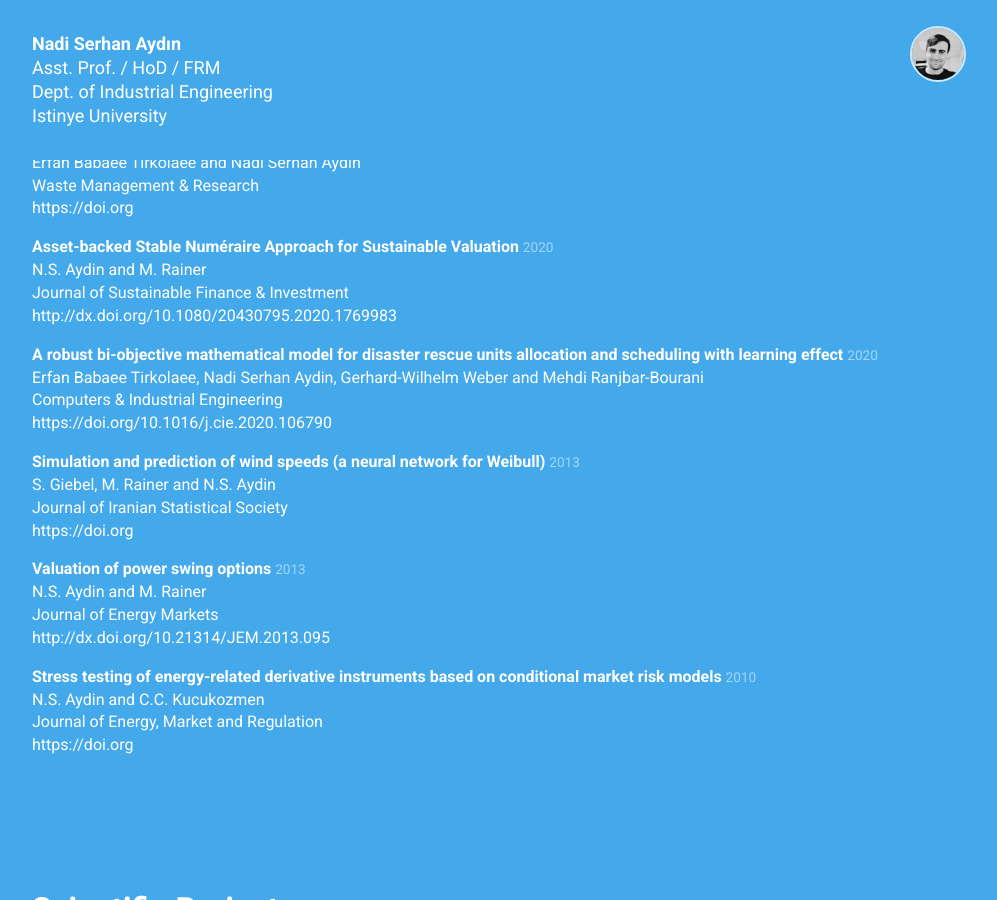
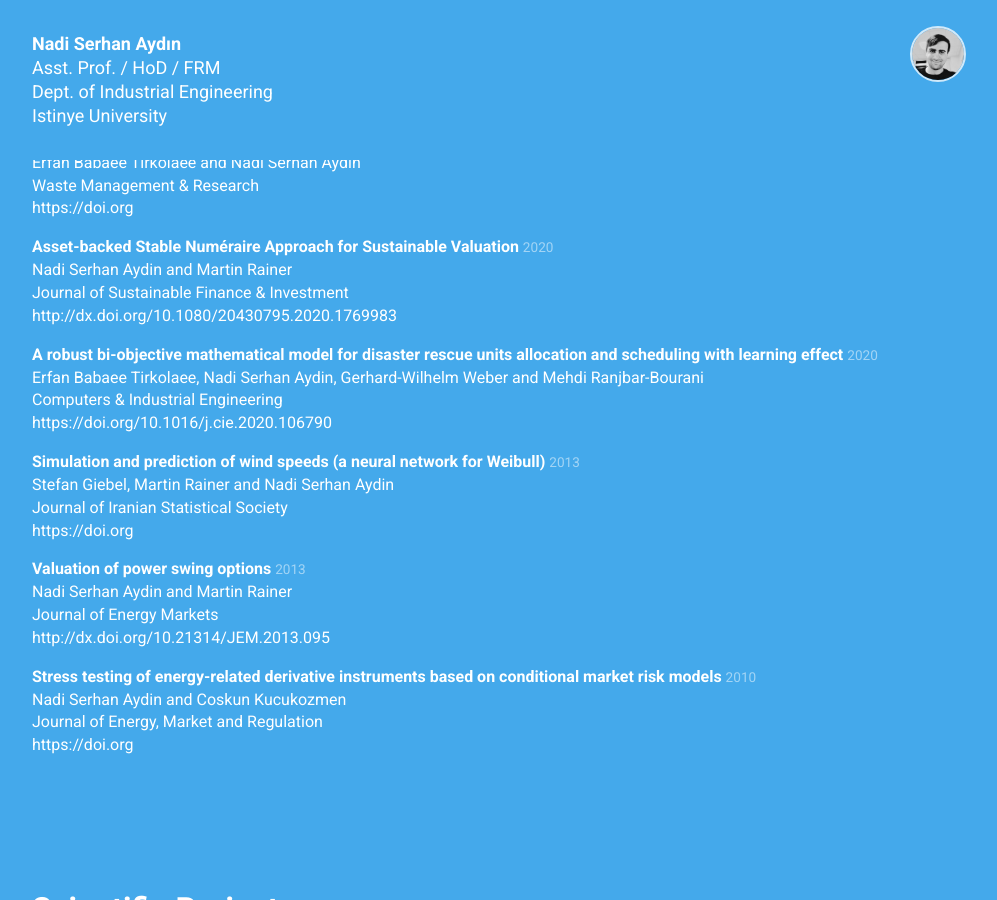
Before and after one commit to nsydn/nsydn.github.io, a Jekyll site: the page built from index.html, in a window 1280 px wide and 900 px high, scrolled down 1326 px. Shown: the whole window, without its empty margins (38-1035 px from the left). Built offline with Jekyll 4.4.1, drawn with Linux system fonts in a browser that asks for light colours; nearby versions of some CDN libraries.

Commit message:
Update publications.yml

```diff
--- a/_data/publications.yml
+++ b/_data/publications.yml
@@ -61,7 +61,7 @@
 -
   type: journal_article
   title: Asset-backed Stable Numéraire Approach for Sustainable Valuation
-  authors: N.S. Aydin and M. Rainer
+  authors: Nadi Serhan Aydin and Martin Rainer
   journal: Journal of Sustainable Finance & Investment
   status: Published
   year: 2020
@@ -90,7 +90,7 @@
 # -
   type: journal_article
   title: Simulation and prediction of wind speeds (a neural network for Weibull)
-  authors: S. Giebel, M. Rainer and N.S. Aydin
+  authors: Stefan Giebel, Martin Rainer and Nadi Serhan Aydin
   journal: Journal of Iranian Statistical Society
   doi: https://doi.org
 #   volume: 12
@@ -101,7 +101,7 @@
 -
   type: journal_article
   title: Valuation of power swing options
-  authors: N.S. Aydin and M. Rainer
+  authors: Nadi Serhan Aydin and Martin Rainer
   journal: Journal of Energy Markets
   doi: http://dx.doi.org/10.21314/JEM.2013.095
 #   volume: 6
@@ -112,7 +112,7 @@
 -
   type: journal_article
   title: Stress testing of energy-related derivative instruments based on conditional market risk models
-  authors: N.S. Aydin and C.C. Kucukozmen
+  authors: Nadi Serhan Aydin and Coskun Kucukozmen
   journal: Journal of Energy, Market and Regulation
   doi: https://doi.org
 #   volume: 1
```
